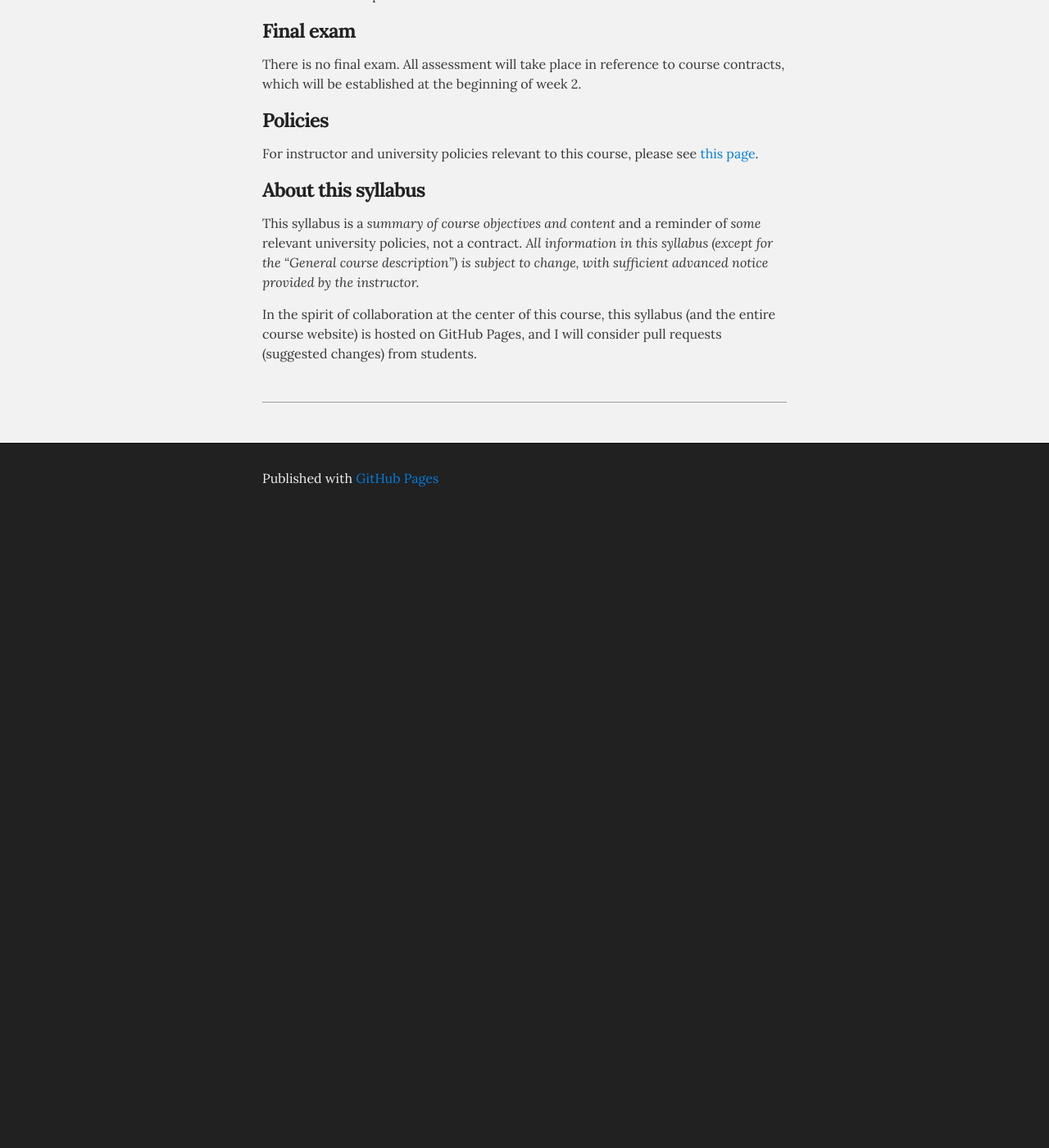
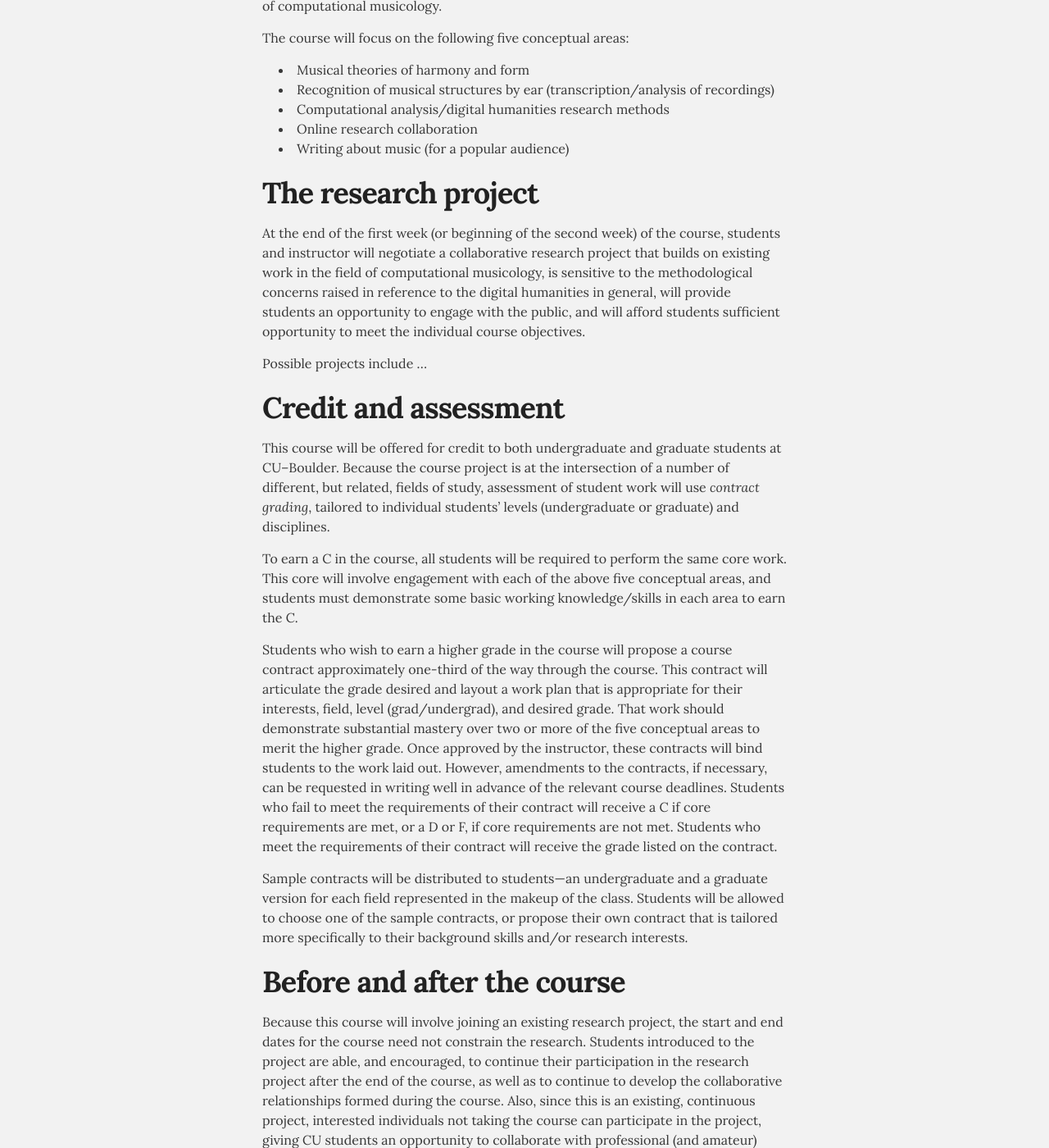
Before and after one commit to kshaffer/corpusmusic, a Jekyll site: the page built from syllabus.md, in a window 1280 px wide and 1400 px high, scrolled down 1007 px. Shown: the whole window at 82% size. Built offline with Jekyll 4.4.1, drawn with Linux system fonts in a browser that asks for light colours; Markdown is read by kramdown in place of the engine named in the settings; before the commit the page ends 1637 px from its top, so only the background shows below that; some of the changed text lies outside the part shown.

Commit message:
preliminary draft syllabus

```diff
--- a/syllabus.md
+++ b/syllabus.md
@@ -19,6 +19,46 @@ Office hours: by appointment
 Course website: [corpusmusic.shaffermusic.com](http://corpusmusic.shaffermusic.com/)
 Twitter hashtag: [#corpusmusic](https://twitter.com/search?f=realtime&q=%23corpusmusic&src=typd)
 GitHub organzation: [corpusmusic](https://github.com/orgs/corpusmusic)
+
+# Overview #
+
+*Harmony and Form in Pop/Rock Music* is a hybrid (in-person and online), interdisciplinary, project-based course. The course centers around a corpus study: an analysis of a large collection of pop/rock songs simultaneously. That study explores harmonic and formal structures in pop/rock music of the late 20th and early 21st centuries and provides supporting instruction in identifying harmonic and formal structures by ear, representing those structures using the standard symbols and terms of music theory, encoding those structures digitally, performing computational analysis of those digitally encoded structures, and using digital tools for online collaboration. The course project will be a single collaborative project, though individual students or small groups of students may work on sub-projects. Students will contribute to an existing, open project and build on work already done in the field of computational musicology.
+
+The course will focus on the following five conceptual areas:
+
+* Musical theories of harmony and form
+* Recognition of musical structures by ear (transcription/analysis of recordings)
+* Computational analysis/digital humanities research methods
+* Online research collaboration
+* Writing about music (for a popular audience)
+
+# The research project #
+
+At the end of the first week (or beginning of the second week) of the course, students and instructor will negotiate a collaborative research project that builds on existing work in the field of computational musicology, is sensitive to the methodological concerns raised in reference to the digital humanities in general, will provide students an opportunity to engage with the public, and will afford students sufficient opportunity to meet the individual course objectives.
+
+Possible projects include ...
+
+<!--
+The specific project this course will engage is one which I am currently building in collaboration with researchers outside CU. The project involves the creation of a giant corpus of pop/rock songs, analyzed for their harmonic and/or formal content, using existing, publicly available corpora as the starting point. All students in the course will gain experience transcribing the harmonic and formal structures of songs, and music students will be able to bring their expertise to ensuring the corpus contains a large volume of accurate transcriptions.
+
+The project also involves the curation and creation of a collection of software applications and scripts for the computational analysis of the songs in the corpus. Currently existing scripts involve transitional probability and cluster analysis—looking at harmonic progressions, formal functional progressions, and the relationship between the two. Students from computer science and related fields will be able to bring their expertise to improving, integrating, and extending these scripts.
+
+The goal of the collaborative student project is the creation of an ebook or website, aimed at a popular audience, explaining significant aspects of the harmonic and formal structures of modern, Western popular music. Thus, students will also be involved in the creation of a collection of open-access writings explaining and interpreting the findings of the computational analysis project.
+-->
+
+# Credit and assessment #
+
+This course will be offered for credit to both undergraduate and graduate students at CU–Boulder. Because the course project is at the intersection of a number of different, but related, fields of study, assessment of student work will use *contract grading*, tailored to individual students' levels (undergraduate or graduate) and disciplines.
+
+To earn a C in the course, all students will be required to perform the same core work. This core will involve engagement with each of the above five conceptual areas, and students must demonstrate some basic working knowledge/skills in each area to earn the C.
+
+Students who wish to earn a higher grade in the course will propose a course contract approximately one-third of the way through the course. This contract will articulate the grade desired and layout a work plan that is appropriate for their interests, field, level (grad/undergrad), and desired grade. That work should demonstrate substantial mastery over two or more of the five conceptual areas to merit the higher grade. Once approved by the instructor, these contracts will bind students to the work laid out. However, amendments to the contracts, if necessary, can be requested in writing well in advance of the relevant course deadlines. Students who fail to meet the requirements of their contract will receive a C if core requirements are met, or a D or F, if core requirements are not met. Students who meet the requirements of their contract will receive the grade listed on the contract.
+
+Sample contracts will be distributed to students—an undergraduate and a graduate version for each field represented in the makeup of the class. Students will be allowed to choose one of the sample contracts, or propose their own contract that is tailored more specifically to their background skills and/or research interests.
+
+# Before and after the course #
+
+Because this course will involve joining an existing research project, the start and end dates for the course need not constrain the research. Students introduced to the project are able, and encouraged, to continue their participation in the research project after the end of the course, as well as to continue to develop the collaborative relationships formed during the course. Also, since this is an existing, continuous project, interested individuals not taking the course can participate in the project, giving CU students an opportunity to collaborate with professional (and amateur) researchers outside the university. Only registered students will be admitted to class meetings and receive formal feedback from the instructor.
 
 ### Required materials ###
 
```
